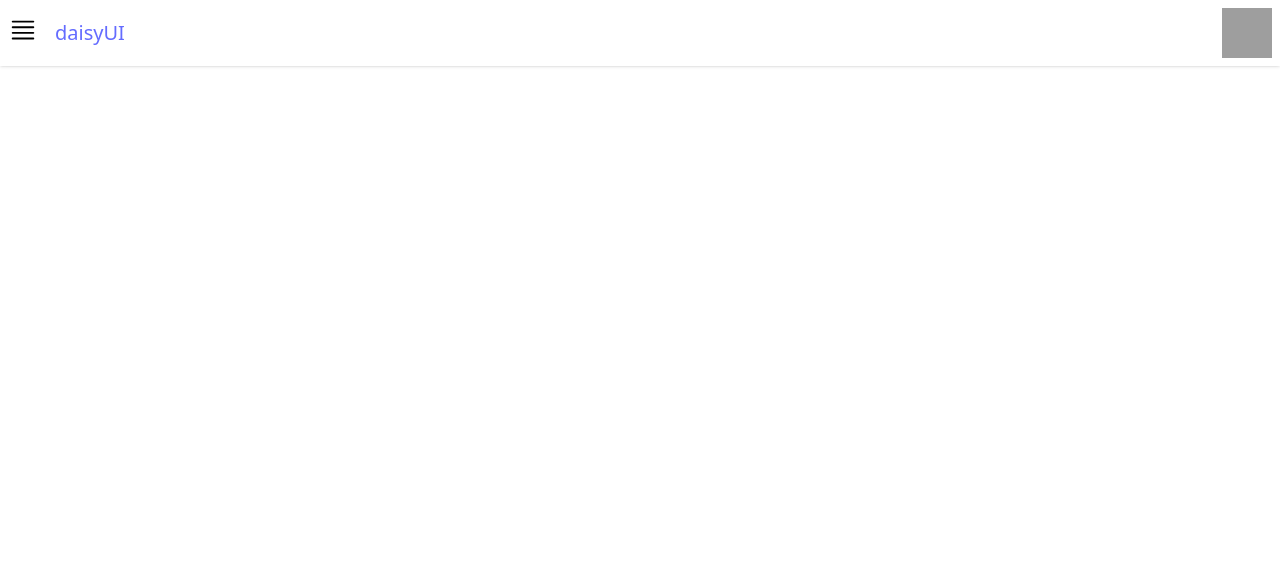
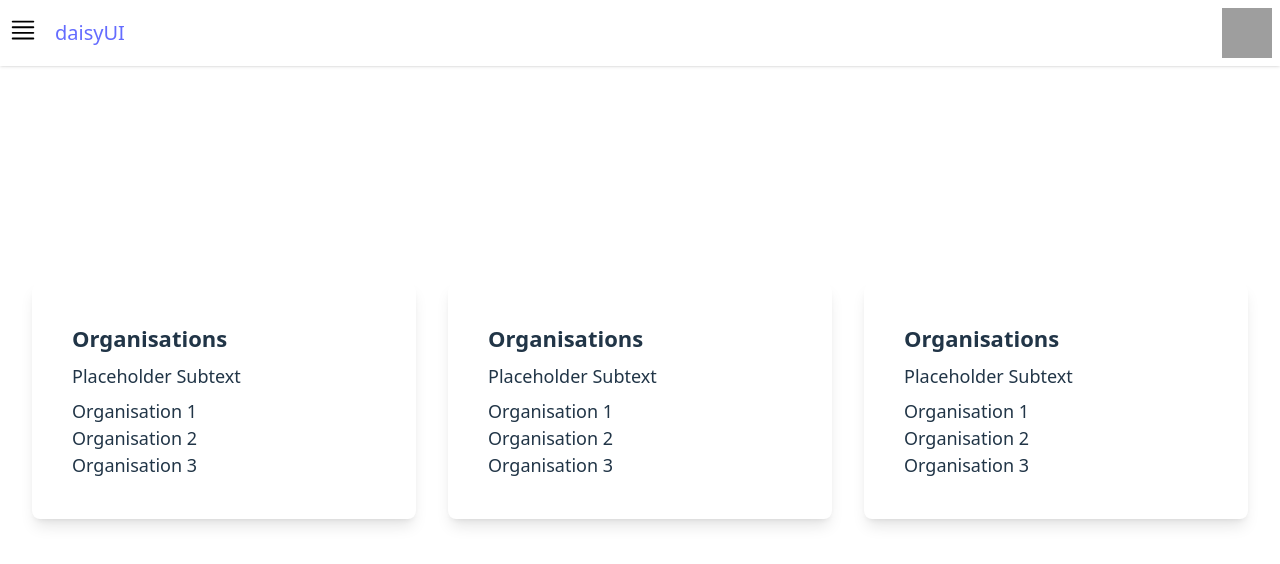
Before and after one commit to feliciahxy/EasyAHackathon, a React (Vite) app: page /organisations in a window 1280 px wide. Before the commit this address had no page. Shown: the top 564 px of the page. Built offline with nearby package versions, Linux system fonts and the light colour scheme; grey boxes are pictures that could not be loaded.

Commit message:
Added boilerplate for organisations list

```diff
--- a/src/App.jsx
+++ b/src/App.jsx
@@ -4,6 +4,7 @@ import Home from './pages/Home';
 import CreateWallet from './pages/CreateWallet';
 import CheckBalance from "./pages/CheckBalance.jsx";
 import Escrow from "./pages/Escrow.jsx";
+import OrganisationList from "./pages/OrganisationList.jsx";
 
 function App() {
   return (
@@ -15,6 +16,7 @@ function App() {
           <Route path='/create-wallet' element={<CreateWallet />} />
           <Route path='/check-balance' element={<CheckBalance />} />
           <Route path='/escrow' element={<Escrow />} />
+          <Route path='/organisations' element={<OrganisationList />} />
           {/* Add more routes as needed */}
         </Routes>
       </Router>
--- a/src/components/Navbar.jsx
+++ b/src/components/Navbar.jsx
@@ -22,6 +22,7 @@ const Navbar = () => {
                     <ul className="dropdown-content menu bg-base-100 rounded-box z-1 w-52 p-2 shadow-sm">
                         <li onClick={redirectPage}><a><Link to="/create-wallet">Create Wallet</Link></a></li>
                         <li onClick={redirectPage}><a><Link to="/escrow">Send Currency</Link></a></li>
+                        <li onClick={redirectPage}><a><Link to="/organisations">Organisations List</Link></a></li>
                     </ul>
                 </div>
             </div>
--- /dev/null
+++ b/src/pages/OrganisationList.jsx
@@ -0,0 +1,42 @@
+import React, { useState } from 'react';
+
+function OrganisationList() {
+    return (
+        <div className="flex items-center justify-center w-screen gap-x-8">
+            <div className="card w-96 bg-base-100 card-xl shadow-lg">
+                <div className="card-body">
+                    <h2 className="card-title">Organisations</h2>
+                    <p>Placeholder Subtext</p>
+                    <ul>
+                        <li>Organisation 1</li>
+                        <li>Organisation 2</li>
+                        <li>Organisation 3</li>
+                    </ul>
+                </div>
+            </div>
+            <div className="card w-96 bg-base-100 card-xl shadow-lg">
+                <div className="card-body">
+                    <h2 className="card-title">Organisations</h2>
+                    <p>Placeholder Subtext</p>
+                    <ul>
+                        <li>Organisation 1</li>
+                        <li>Organisation 2</li>
+                        <li>Organisation 3</li>
+                    </ul>
+                </div>
+            </div>
+            <div className="card w-96 bg-base-100 card-xl shadow-lg">
+                <div className="card-body">
+                    <h2 className="card-title">Organisations</h2>
+                    <p>Placeholder Subtext</p>
+                    <ul>
+                        <li>Organisation 1</li>
+                        <li>Organisation 2</li>
+                        <li>Organisation 3</li>
+                    </ul>
+                </div>
+            </div>
+        </div>
+    );
+}
+export default OrganisationList;
```
